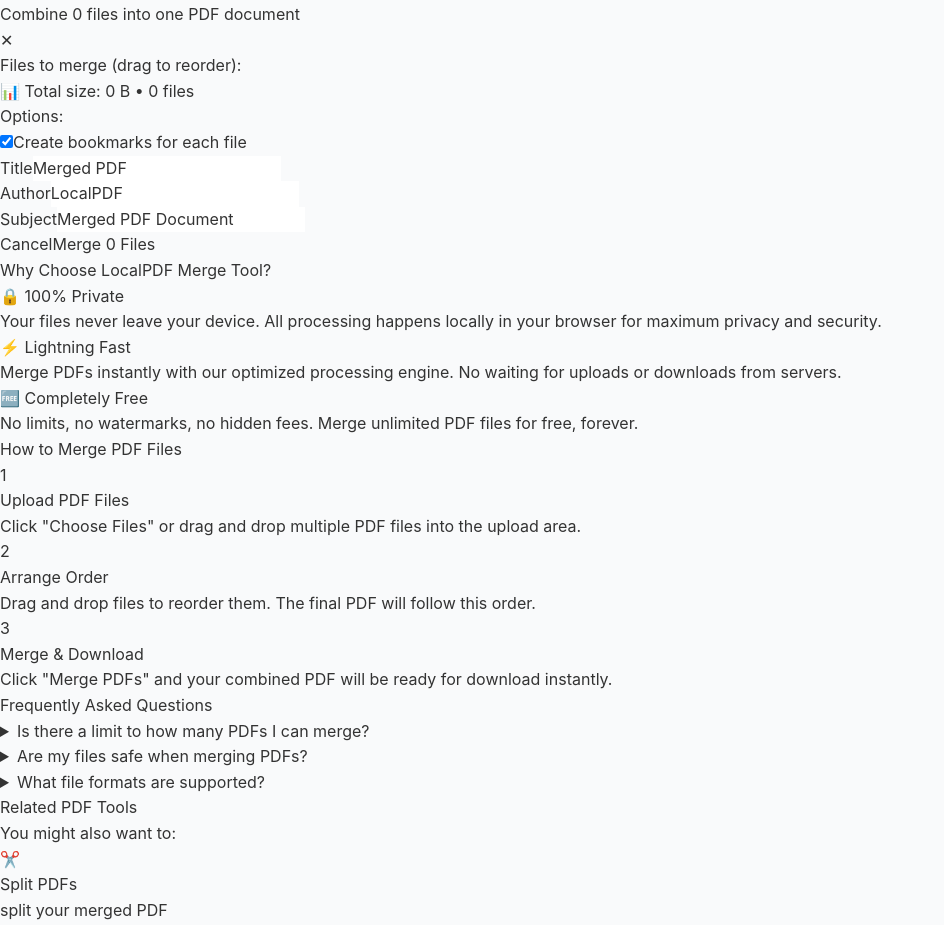
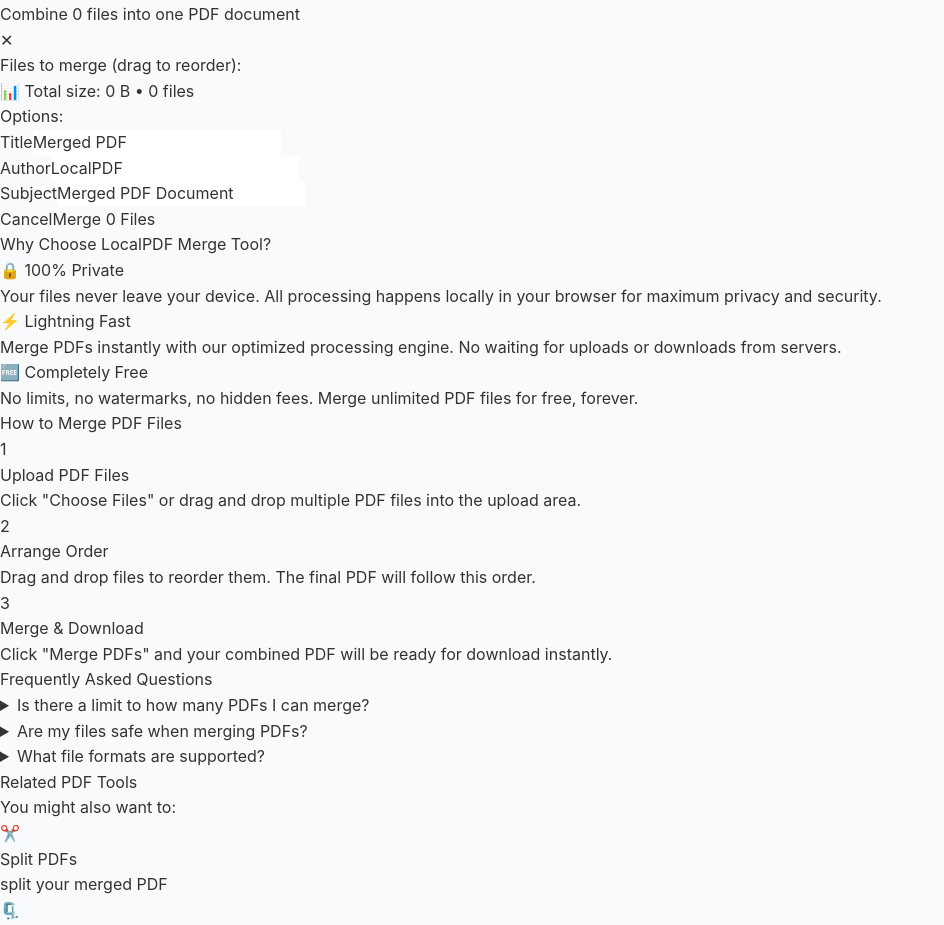
Before and after one commit to ulinycoin/clientpdf-pro, a React (Vite) app: page /merge-pdf in a window 1280 px wide. Shown: the part 1406-2331 px from the top of the page, without its empty margins (0-944 px from the left). Built offline with nearby package versions, Linux system fonts and the light colour scheme.

Commit message:
Fix MergeTool - correct parameter order for mergePDFs call and fix type issues

```diff
--- a/src/components/organisms/MergeTool.tsx
+++ b/src/components/organisms/MergeTool.tsx
@@ -1,5 +1,5 @@
 import React, { useState, useCallback } from 'react';
-import { MergeToolProps, PDFProcessingResult, MergeOptions } from '../../types';
+import { MergeToolProps, PDFProcessingResult, MergeOptions, ProgressCallback } from '../../types';
 import { pdfService } from '../../services/pdfService';
 import Button from '../atoms/Button';
 import ProgressBar from '../atoms/ProgressBar';
@@ -16,7 +16,6 @@ const MergeTool: React.FC<MergeToolProps> = ({
   const [error, setError] = useState<string | null>(null);
   const [options, setOptions] = useState<MergeOptions>({
     order: Array.from({ length: files.length }, (_, i) => i),
-    bookmarks: true,
     metadata: {
       title: 'Merged PDF',
       author: 'LocalPDF',
@@ -36,13 +35,15 @@ const MergeTool: React.FC<MergeToolProps> = ({
     setError(null);
 
     try {
+      const progressCallback: ProgressCallback = (progress: number, message?: string) => {
+        setProgress(progress);
+        setProgressMessage(message || '');
+      };
+
       const result = await pdfService.mergePDFs(
         files,
-        options,
-        (progress, message) => {
-          setProgress(progress);
-          setProgressMessage(message || '');
-        }
+        progressCallback,
+        options
       );
 
       if (result.success) {
@@ -153,19 +154,6 @@ const MergeTool: React.FC<MergeToolProps> = ({
         <h3 className="text-lg font-medium text-gray-900 mb-4">Options:</h3>
 
         <div className="space-y-3">
-          <label className="flex items-center">
-            <input
-              type="checkbox"
-              checked={options.bookmarks}
-              onChange={(e) => setOptions(prev => ({ ...prev, bookmarks: e.target.checked }))}
-              disabled={isProcessing}
-              className="w-4 h-4 text-blue-600 bg-gray-100 border-gray-300 rounded focus:ring-blue-500"
-            />
-            <span className="ml-3 text-sm text-gray-700">
-              Create bookmarks for each file
-            </span>
-          </label>
-
           <div className="grid grid-cols-1 md:grid-cols-3 gap-4">
             <div>
               <label className="block text-sm font-medium text-gray-700 mb-1">
```
